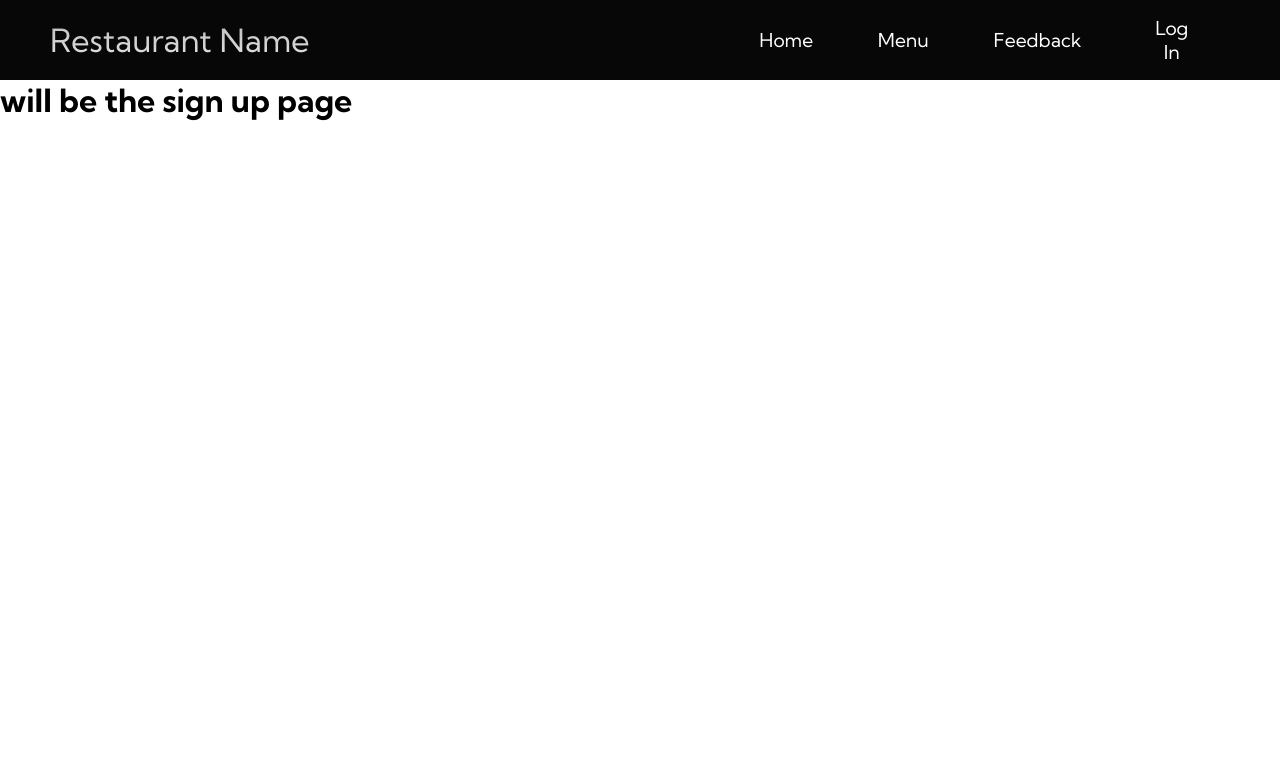
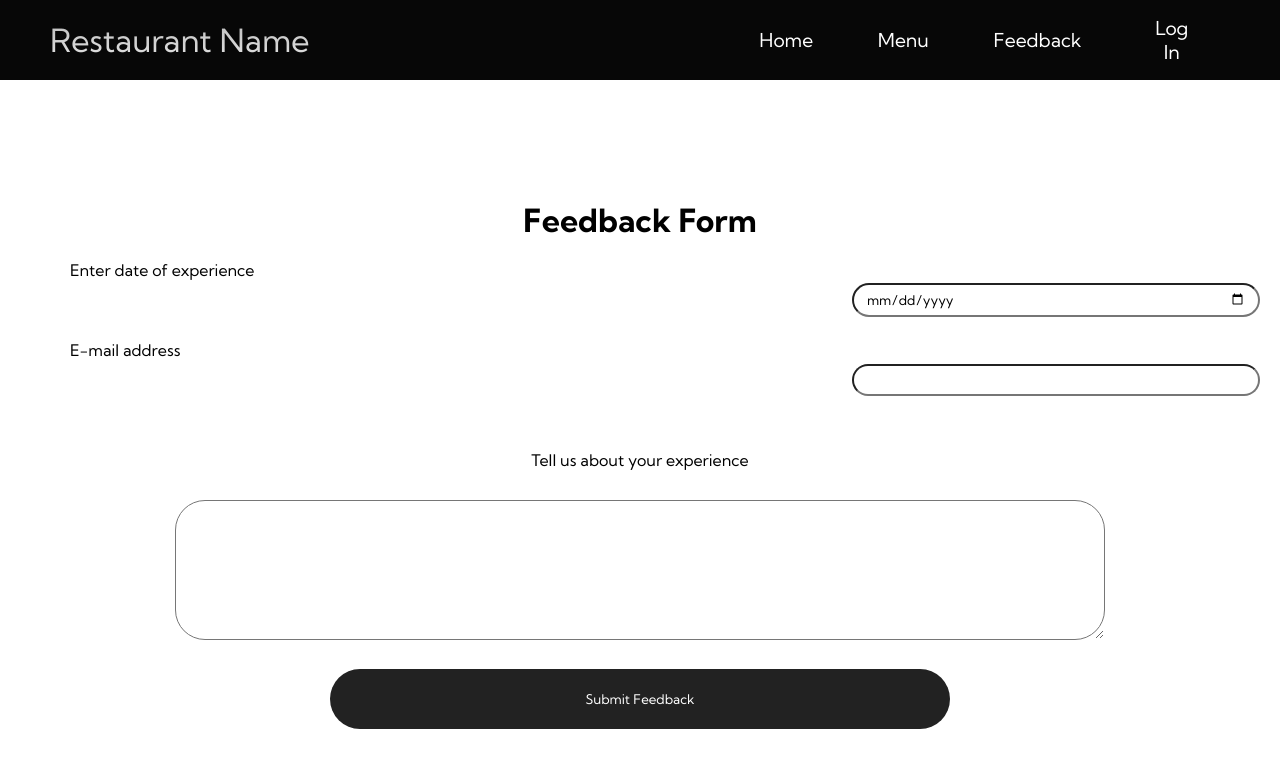
Before and after one commit to liljakie13/my-fall-2025-project, a Flask app: page /feedback in a window 1280 px wide. Shown: the top 768 px of the page. Run offline with Flask 3, Linux system fonts and the light colour scheme.

Commit message:
Started Feedback Page

```diff
--- a/MypythonWebApp/app/static/css/ucnj_styles.css
+++ b/MypythonWebApp/app/static/css/ucnj_styles.css
@@ -1,12 +1,14 @@
 /* use '/*' for comments */
 
-/* top navigattion bar */
+
 * {
     box-sizing: border-box;
     margin: 0;
     padding: 0;
     font-family: 'Kumbh Sans', sans-serif;
 }
+
+/* top navigattion bar */
 .navigation {
     background:#070707;
     height: 80px;
@@ -121,7 +123,7 @@
     color: #aaaaaa
 }
 
-.submission-btn {
+.login-btn {
     width: 100%;
     height: 60px;
     background: #222;
@@ -131,7 +133,7 @@
     color: #fff;
 }
 
-.input-submission label {
+.login-submission label {
     position: absolute;
     top: 45%;
     left: 50%;
@@ -221,7 +223,135 @@
     top: -10px;
 }
 
-.registration-submission { /* needed a little space b/w the button and requirements list */
+.input-submission { /* needed a little space b/w the button and requirements list */
     position: relative;
     bottom: -10px;
 }
+
+.signup-btn {
+    width: 100%;
+    height: 60px;
+    background: #222;
+    border: none;
+    border-radius: 30px;
+    cursor: pointer;
+    color: #fff;
+}
+
+.signup-submit label {
+    position: absolute;
+    top: 45%;
+    left: 50%;
+    color: #ffffff;
+    -webkit-transform: translate(-50%, -50%);
+    -ms-transform: translate(-50%, -50%);
+    cursor: pointer
+}
+
+/* feeedback page */
+.feedback-container {
+    display: flex;
+    flex-direction: column;
+    background: #fff;
+    padding: 0 20px;
+    box-sizing: border-box;
+    margin: 0 auto;
+    padding: 100px 20px 20px 20px; /* top right bottom left */
+    max-width: 1600px;
+}
+
+.feedback-header {
+  height: 80px;
+  width: 100%;
+  max-width: 1300px;
+  margin: 0 auto;
+  display: flex;
+  justify-content: center;
+  align-items: center;
+}
+
+.feedback-date {
+  /* puts the writing and input box next to each other */
+  display: flex;
+  align-items: center;
+}
+
+.feedback-date p {
+  height: 80px;
+  width: 100%;
+  max-width: 1300px;
+  margin: 0 auto;
+  padding: 0 50px;
+}
+
+.feedback-date input {
+  padding: 6px 12px;
+  width: 50%;
+  border-radius: 30px;
+  margin: 0 auto;
+}
+
+.feedback-email {
+  display: flex;
+  align-items: center;
+}
+
+.feedback-email p {
+  height: 80px;
+  width: 100%;
+  max-width: 1300px;
+
+  padding: 0 50px;
+}
+
+.feedback-email input {
+  padding: 6px 12px;
+  width: 50%;
+  border-radius: 30px;
+
+}
+
+.feedback-input {
+    text-align: center;
+}
+
+.feedback-input p {
+  height: 80px;
+  width: 100%;
+  max-width: 1300px;
+  margin: 0 auto;
+  display: flex;
+  justify-content: center;
+  align-items: center;
+}
+
+.feedback-textarea {
+    width:75%;
+    height: 140px;
+    font-size: 17px;
+    border-radius: 30px;
+    margin-bottom: 15px;
+    overflow-y: auto;
+
+    text-align: left;
+}
+
+.feedback-btn {
+    width: 50%;
+    height: 60px;
+    background: #222;
+    border: none;
+    border-radius: 30px;
+    cursor: pointer;
+    color: #fff;
+}
+
+.feedback-submit label {
+    position: absolute;
+    top: 45%;
+    left: 50%;
+    color: #ffffff;
+    -webkit-transform: translate(-50%, -50%);
+    -ms-transform: translate(-50%, -50%);
+    cursor: pointer
+}
--- a/MypythonWebApp/app/templates/base.html
+++ b/MypythonWebApp/app/templates/base.html
@@ -23,7 +23,8 @@
     </nav>
     <main>
         {% block content %}
-        <!--page specific stuff-->
+        <!--page specific stuff,
+        you have to write the block content stuff-->
         {% endblock %}
     </main>
 </body>
--- a/MypythonWebApp/app/templates/feedback.html
+++ b/MypythonWebApp/app/templates/feedback.html
@@ -1,6 +1,24 @@
 {% extends "base.html" %}
-{% block title %}Home{% endblock %}
+{% block title %}Feedback{% endblock %}
 
 {% block content %}
-<h1>will be the sign up page</h1>
+<div class="feedback-container">
+    <div class="feedback-header">
+        <h1>Feedback Form</h1>
+    </div>
+    <div class="feedback-date">
+        <p>Enter date of experience</p>
+        <input type="date" class="type">
+    </div>
+    <div class="feedback-email">
+        <p>E-mail address</p>
+        <input type="text">
+    </div>
+    <div class="feedback-input">
+        <p>Tell us about your experience</p>
+        <textarea class="feedback-textarea"></textarea>
+    <div class="input-submission">
+        <button class="feedback-btn" id="feedback-submit">Submit Feedback</button>
+    </div>
+</div>
 {% endblock %}
--- a/MypythonWebApp/app/templates/index.html
+++ b/MypythonWebApp/app/templates/index.html
@@ -2,5 +2,5 @@
 {% block title %}Home{% endblock %}
 
 {% block content %}
-<h1>!</h1>
+<h1>home page!</h1>
 {% endblock %}
--- a/MypythonWebApp/app/templates/login.html
+++ b/MypythonWebApp/app/templates/login.html
@@ -18,10 +18,10 @@
                     <a href="/" class="navigation__links">Home</a>
                 </li>
                 <li class="navigation__item">
-                    <a href="/menu.html" class="navigation__links">Menu</a>
+                    <a href="/menu" class="navigation__links">Menu</a>
                 </li>
                 <li class="navigation__item">
-                    <a href="/feedback.html" class="navigation__links">Feedback</a>
+                    <a href="/feedback" class="navigation__links">Feedback</a>
                 </li>
                 <li class="navigation__item">
                     <a href="/registration" class="navigation__links">Sign Up</a>
@@ -42,7 +42,7 @@
                 <input type="password" class="input-field" placeholder="Password" required>
             </div>
             <div class="input-submission">
-                <button class="submission-btn" id="submit">Sign In</button>
+                <button class="login-btn" id="login-submission">Sign In</button>
 
             </div>
             <div class="registration-link">
--- a/MypythonWebApp/app/templates/registration.html
+++ b/MypythonWebApp/app/templates/registration.html
@@ -28,8 +28,8 @@
                     <li>1 Symbol</li>
                 </ul>
                 </div>
-            <div class="registration-submission">
-                <button class="submission-btn" id="submit">Complete Registration</button>
+            <div class="input-submission">
+                <button class="signup-btn" id="signup-submit">Complete Registration</button>
 
             </div>
             <div class="login-link">
```
